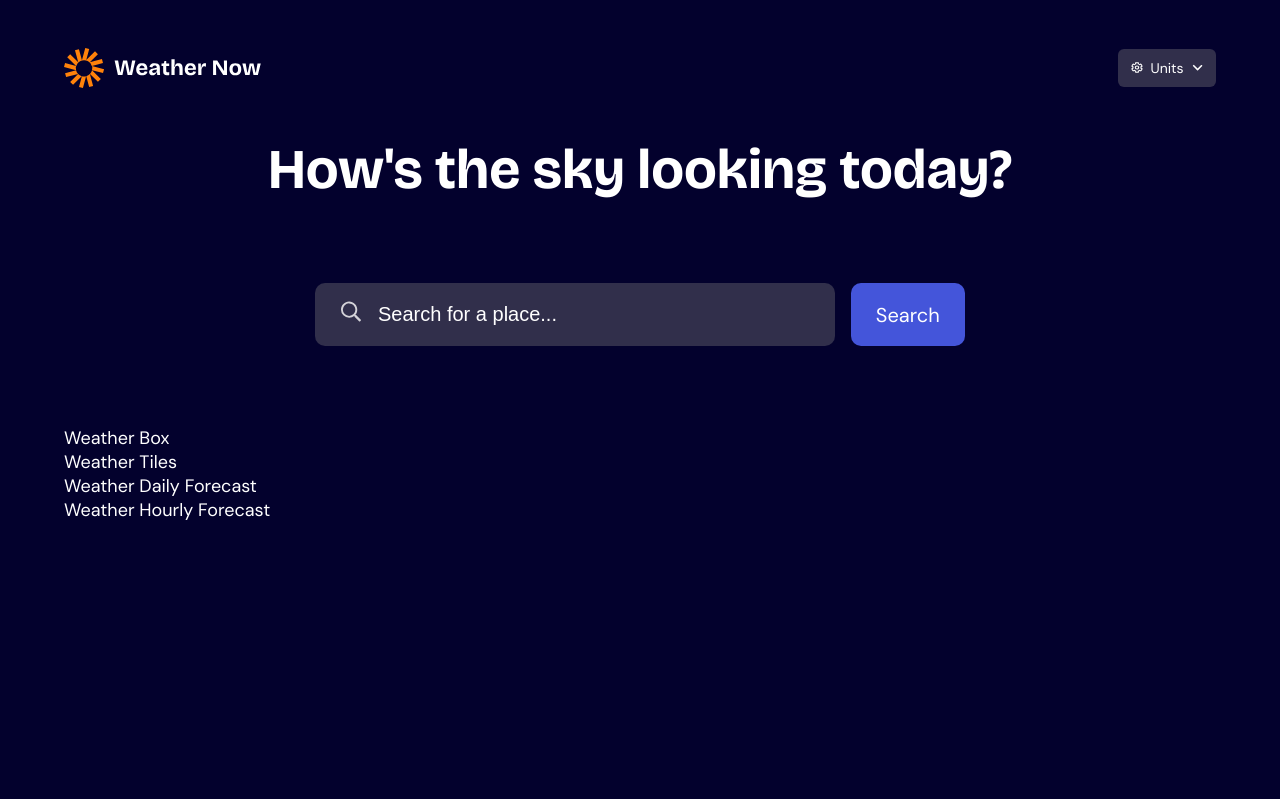
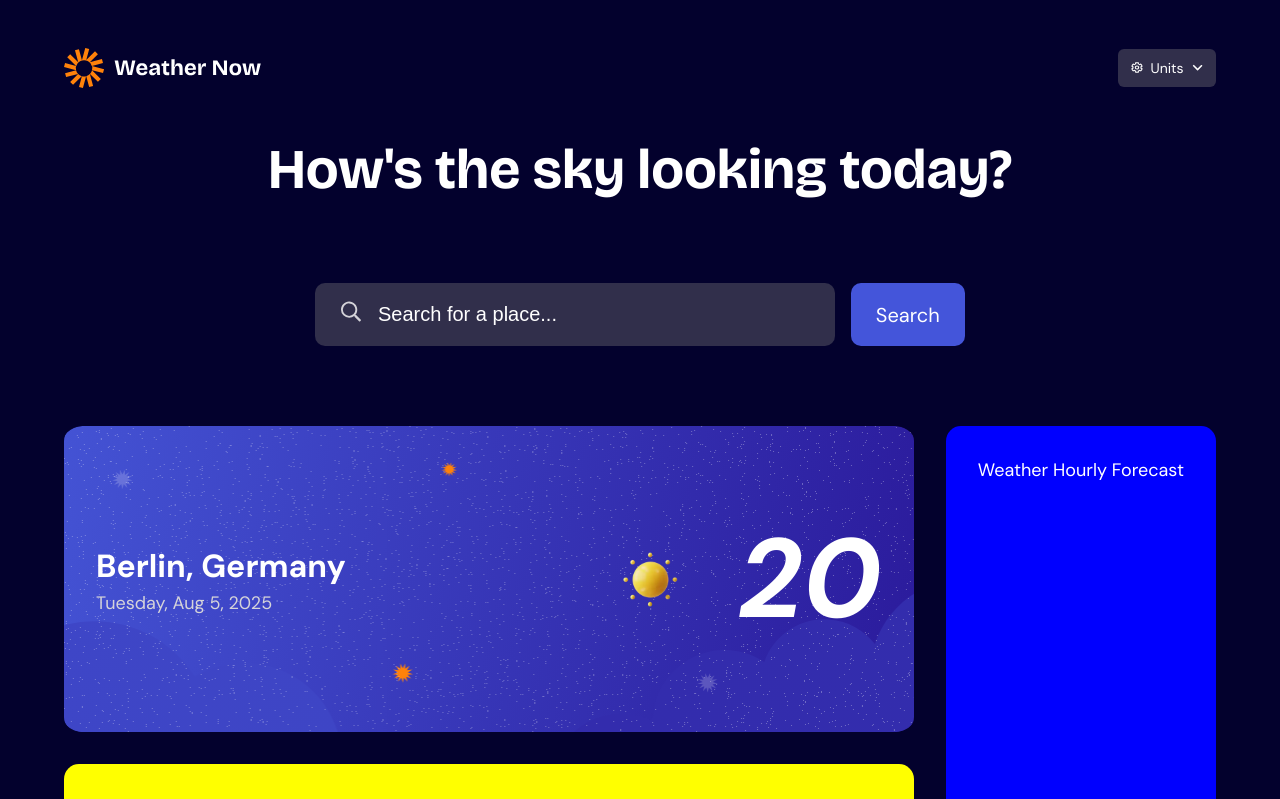
Before and after one commit to akanji-00/weather-app, a React (Vite) app: page / in a window 1280 px wide. Shown: the top 799 px of the page. Built offline with nearby package versions, Linux system fonts and the light colour scheme.

Commit message:
hero section started and styling currently

```diff
--- a/src/Components/Hero/MainSection.jsx
+++ b/src/Components/Hero/MainSection.jsx
@@ -1,7 +1,18 @@
+import WeatherIcon from "../../assets/images/icon-sunny.webp";
+
 export default function MainSection() {
   return (
     <section className="hero__section">
-      <div className="weather__box">Weather Box</div>
+      <div className="weather__box">
+        <div className="weather__box--text">
+          <p className="text-country">Berlin, Germany</p>
+          <p className="text-date">Tuesday, Aug 5, 2025</p>
+        </div>
+        <div className="weather__box--detail">
+          <img src={WeatherIcon} />
+          <p className="text-temp">20</p>
+        </div>
+      </div>
       <div className="weather__tiles">Weather Tiles</div>
       <div className="weather__daily--forecast">Weather Daily Forecast</div>
       <div className="weather__hourly--forecast">Weather Hourly Forecast</div>
--- a/src/Components/Hero/hero.css
+++ b/src/Components/Hero/hero.css
@@ -86,3 +86,127 @@
     flex: 1.5;
   }
 }
+
+/* ============= HERO SECTION ============== */
+
+.hero__section {
+  display: grid;
+  grid-gap: 2rem;
+  grid-template-columns: 1fr;
+  grid-template-areas:
+    "weather-box-tab"
+    "weather-tiles-tab"
+    "daily-forecast-tab"
+    "hourly-forcast-tab";
+
+  margin-bottom: clamp(1rem, 2vw + 1rem, 2rem);
+}
+
+.weather__box,
+.weather__tiles,
+.weather__daily--forecast,
+.weather__hourly--forecast {
+  border-radius: 15px;
+  padding: clamp(1rem, 2vw + 1rem, 2rem);
+}
+
+.weather__box {
+  grid-area: weather-box-tab;
+  margin-inline: auto;
+
+  display: flex;
+  flex-direction: column;
+  gap: 2rem;
+  justify-content: center;
+  align-items: center;
+
+  width: 100%;
+
+  background-image: url(../../assets/images/bg-today-small.svg);
+  background-repeat: no-repeat;
+  background-size: cover;
+  background-position: center;
+}
+
+.weather__box--text {
+  line-height: 1.5;
+  text-align: center;
+}
+
+.text-country {
+  font-size: var(--fs-800);
+  font-weight: 700;
+}
+
+.text-date {
+  color: var(--clr-200);
+}
+
+.weather__box--detail {
+  display: flex;
+  gap: 2rem;
+  align-items: center;
+}
+
+.weather__box--detail img {
+  width: 7rem;
+}
+
+.text-temp {
+  font-size: 7rem;
+  font-weight: 700;
+  font-style: italic;
+}
+
+.weather__tiles {
+  grid-area: weather-tiles-tab;
+  margin-inline: auto;
+  background: yellow;
+
+  /* margin-bottom: clamp(1rem, 2vw + 1rem, 2rem); */
+
+  width: 100%;
+}
+
+.weather__daily--forecast {
+  grid-area: daily-forecast-tab;
+  margin-inline: auto;
+  background: green;
+
+  /* margin-bottom: clamp(1rem, 2vw + 1rem, 2rem); */
+
+  width: 100%;
+}
+
+.weather__hourly--forecast {
+  grid-area: hourly-forcast-tab;
+  margin-inline: auto;
+  background: blue;
+
+  /* margin-bottom: clamp(1rem, 2vw + 1rem, 3rem); */
+
+  width: 100%;
+}
+
+@media (min-width: 48rem) {
+  .hero__section {
+    /* width: 100%; */
+    grid-template-areas:
+      "weather-box-tab hourly-forcast-tab"
+      "weather-tiles-tab hourly-forcast-tab"
+      "daily-forecast-tab hourly-forcast-tab";
+  }
+
+  .weather__box {
+    background-image: url(../../assets/images/bg-today-large.svg);
+
+    flex-direction: row;
+    justify-content: space-between;
+    padding-block: 5rem;
+  }
+
+  .weather__box--text {
+    line-height: 1.5;
+    text-align: left;
+  }
+}
--- a/src/index.css
+++ b/src/index.css
@@ -31,6 +31,7 @@
   --fs-800: 2rem; /* 32px */
   --fs-900: 3rem; /* 48px */
   --fs-large: 3.5rem; /* 56px */
+  --fs-xl: 4rem;
 
   /* ===== Container Sizes ===== */
   --container-max: 72rem; /* 1152px */
```
